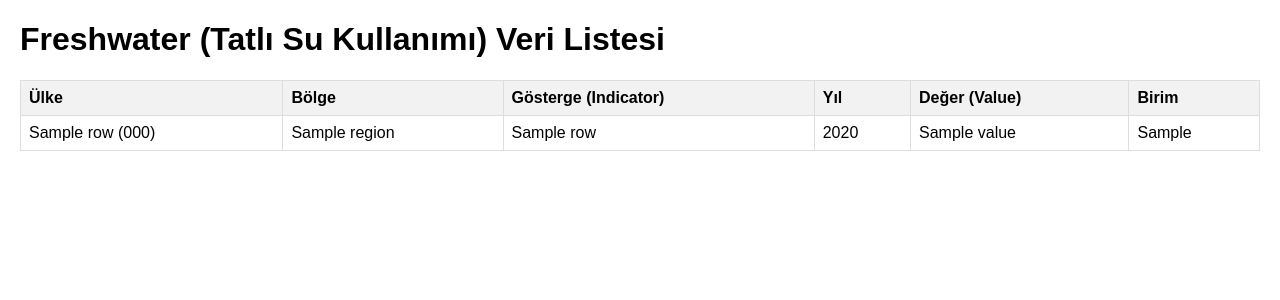
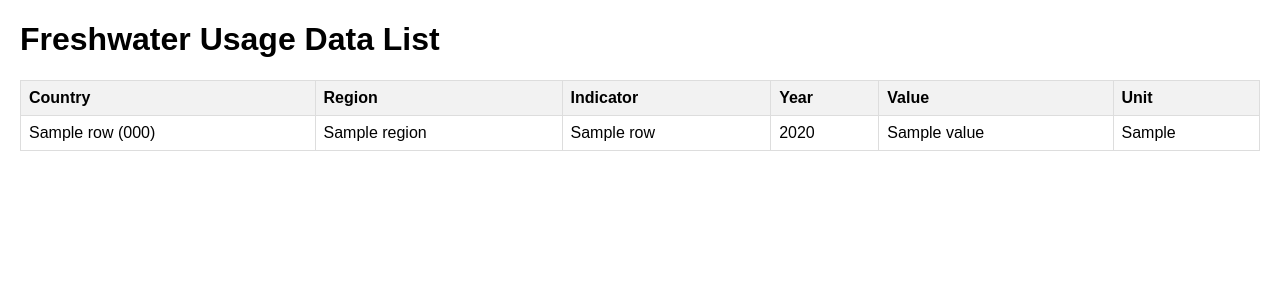
Before and after one commit to s4l1hs/Database-Management-System, a Flask app: template frontend/css/templates/templates/freshwater_list.html in a window 1280 px wide. Shown: the top 300 px of the page. Run offline with Flask 3, Linux system fonts and the light colour scheme; the template is opened without the code that fills it: most values are stand-ins (such as "Sample title", 1, 10 or a date in 2020); parts of the project's set-up code (start-up, migrations or seed data) failed here and were passed over.

Commit message:
Update freshwater_list.html

```diff
--- a/frontend/css/templates/templates/freshwater_list.html
+++ b/frontend/css/templates/templates/freshwater_list.html
@@ -1,8 +1,8 @@
 <!DOCTYPE html>
-<html lang="tr">
+<html lang="en">
 <head>
     <meta charset="UTF-8">
-    <title>Freshwater Verileri</title>
+    <title>Freshwater Data</title>
     <style>
         body { font-family: sans-serif; margin: 20px; }
         table { border-collapse: collapse; width: 100%; }
@@ -11,18 +11,18 @@
     </style>
 </head>
 <body>
-    <h1>Freshwater (Tatlı Su Kullanımı) Veri Listesi</h1>
+    <h1>Freshwater Usage Data List</h1>
 
     <table>
         <thead>
             <tr>
-                <th>Ülke</th>
-                <th>Bölge</th>
-                <th>Gösterge (Indicator)</th>
-                <th>Yıl</th>
-                <th>Değer (Value)</th>
-                <th>Birim</th>
-                </tr>
+                <th>Country</th>
+                <th>Region</th>
+                <th>Indicator</th>
+                <th>Year</th>
+                <th>Value</th>
+                <th>Unit</th>
+            </tr>
         </thead>
         <tbody>
             {% for row in rows %}
@@ -33,7 +33,7 @@
                 <td>{{ row.year }}</td>
                 <td>{{ row.value }}</td>
                 <td>{{ row.unit_of_measure }}</td>
-                </tr>
+            </tr>
             {% endfor %}
         </tbody>
     </table>
```
